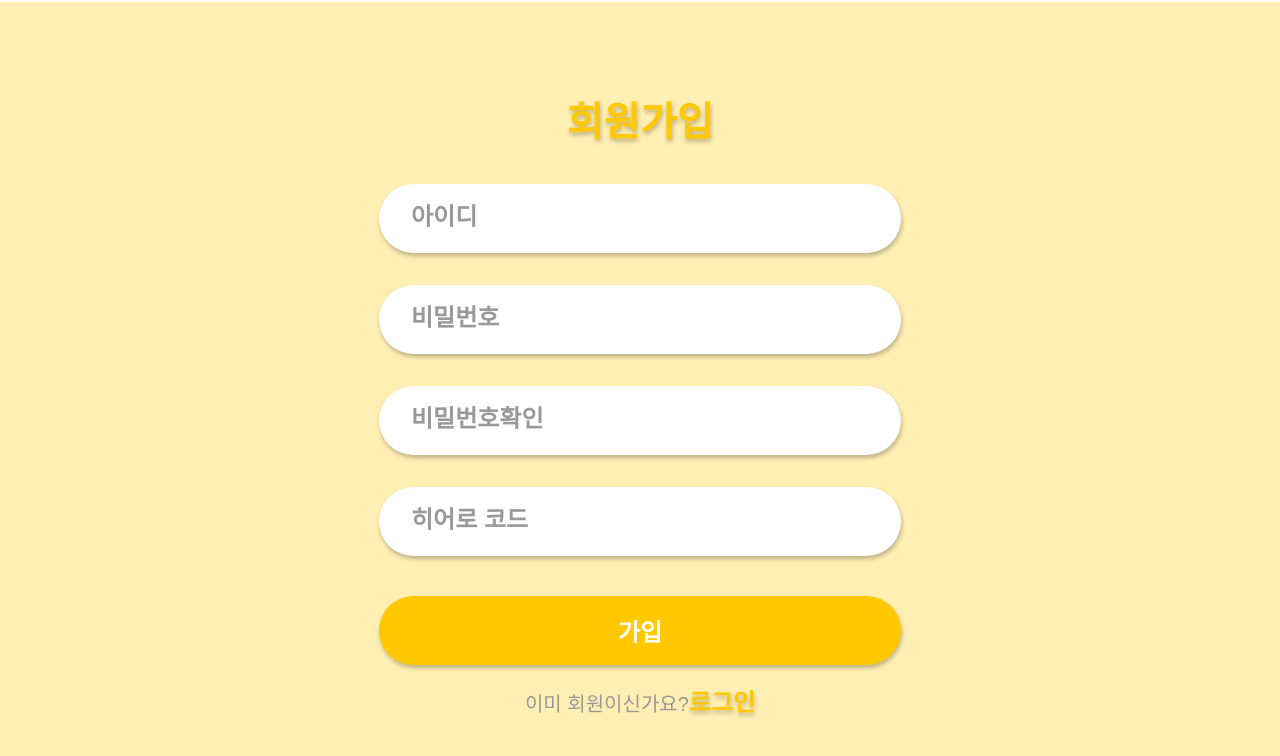
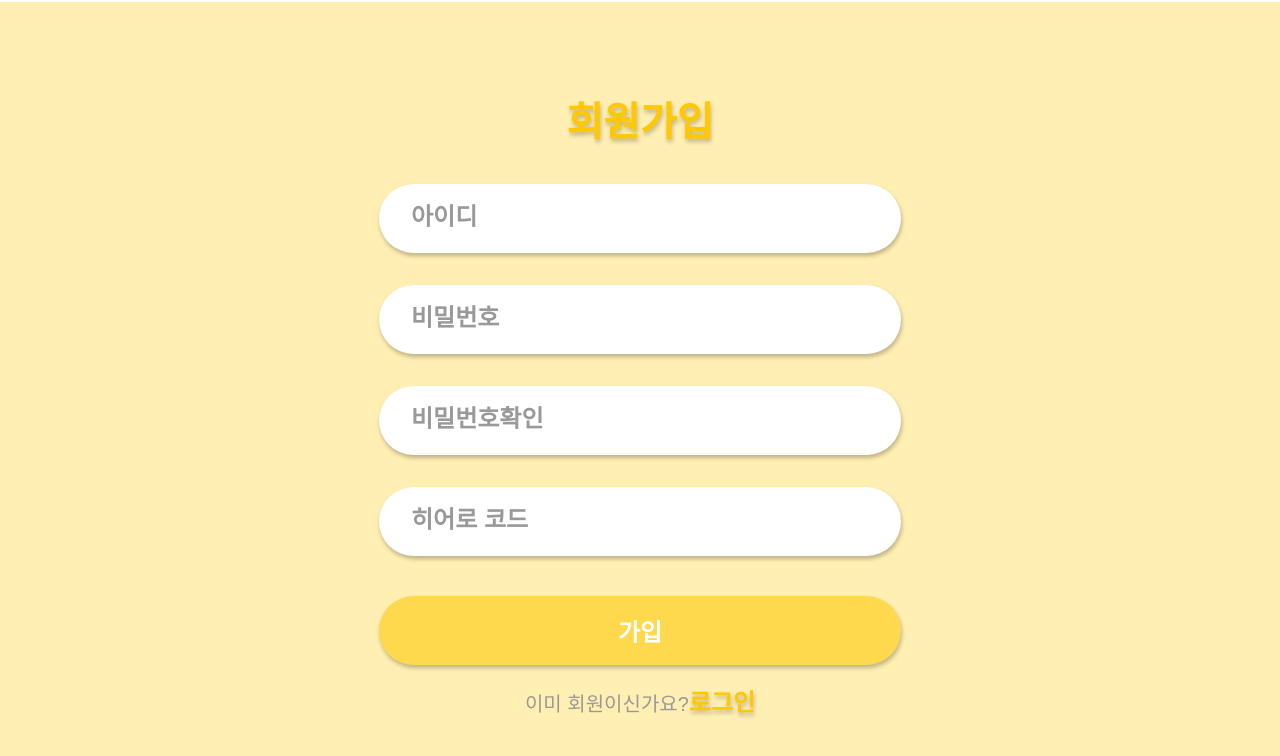
Before and after one commit to himsumzzin/my-buddy-hero, a Next.js app: page /signup in a window 1280 px wide. Shown: the top 756 px of the page. Built offline with nearby package versions, Linux system fonts and the light colour scheme.

Commit message:
fix: Amend Button component background color
배경색과 일치하는 버튼컴포넌트의 색상 변경
- background 색상을 color-main-orange-700에서 600으로 변경

```diff
--- a/src/components/common/Button/Button.module.css
+++ b/src/components/common/Button/Button.module.css
@@ -5,7 +5,7 @@
   font-weight: var(--text-weight-bold);
   font-size: var(--text-size-lg);
   color: var(--grayscale-white);
-  background: var(--color-main-orange-700);
+  background: var(--color-main-orange-600);
   box-shadow: var(--shadow-default);
   margin: 0 auto;
 }
```
